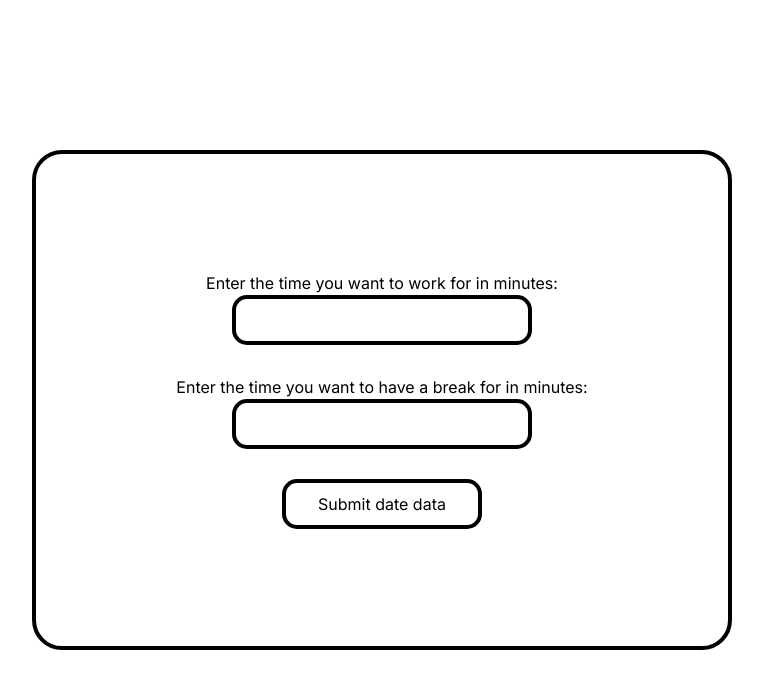
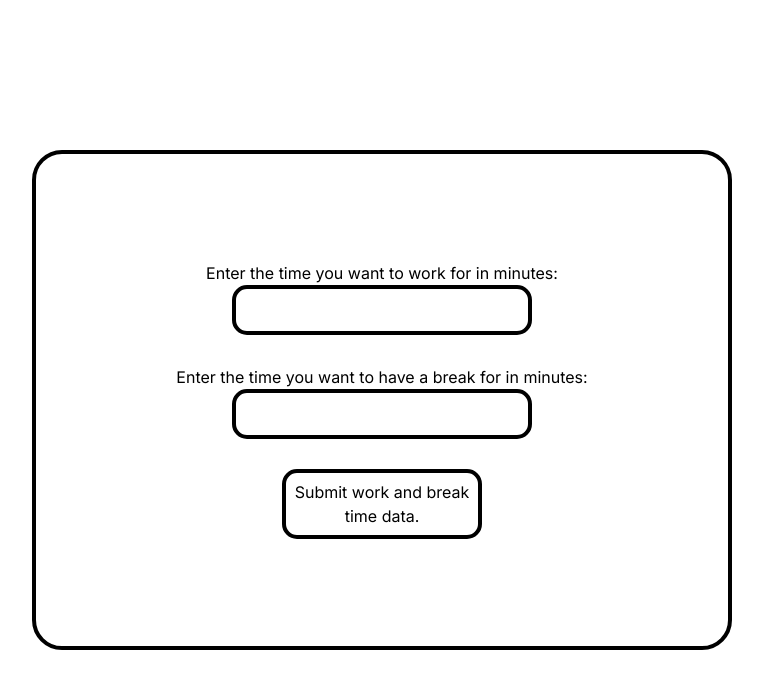
Before and after one commit to alicagatay/focus-timer, a Next.js app: page / in a window 1280 px wide. Shown: the top 688 px of the page, without its empty margins (258-1021 px from the left). Built offline with nearby package versions, Linux system fonts and the light colour scheme.

Commit message:
Add functionality to store work and break time data in `localStorage`.

```diff
--- a/src/app/page.tsx
+++ b/src/app/page.tsx
@@ -2,6 +2,17 @@
 import Link from "next/link";
 
 export default function Page() {
+  function storeWorkTime() {
+    const workTime = document.getElementById("work-time") as HTMLInputElement;
+    const breakTime = document.getElementById("break-time") as HTMLInputElement;
+    if (workTime.value !== "" || breakTime.value !== "") {
+      localStorage.setItem("workTime", workTime.value);
+      localStorage.setItem("breakTime", breakTime.value);
+    } else {
+      alert("Please enter a value for both work and break time.");
+    }
+  }
+
   return (
     <div className="flex h-screen w-screen items-center justify-center">
       <div className="flex h-[500px] w-[700px] flex-col items-center justify-center space-y-[30px] rounded-[30px] border-[4px] border-black text-center">
@@ -10,7 +21,7 @@ export default function Page() {
             Enter the time you want to work for in minutes:
           </label>
           <input
-            id="start-date"
+            id="work-time"
             className="flex h-[50px] w-[300px] flex-col rounded-[15px] border-[4px] border-black text-center "
             type="number"
           ></input>
@@ -21,7 +32,7 @@ export default function Page() {
             Enter the time you want to have a break for in minutes:
           </label>
           <input
-            id="end-date"
+            id="break-time"
             className="flex h-[50px] w-[300px] flex-col rounded-[15px] border-[4px] border-black text-center"
             type="number"
           ></input>
@@ -29,14 +40,15 @@ export default function Page() {
 
         <Link
           href={{
-            pathname: "/stock-list",
+            pathname: "/",
           }}
         >
           <button
-            className="flex h-[50px] w-[200px] flex-col items-center justify-center rounded-[15px] border-[4px] border-black text-center hover:bg-gray-300"
+            className="flex h-[70px] w-[200px] flex-col items-center justify-center rounded-[15px] border-[4px] border-black text-center hover:bg-gray-300"
             type="submit"
+            onClick={storeWorkTime}
           >
-            Submit date data
+            Submit work and break time data.
           </button>
         </Link>
       </div>
```
